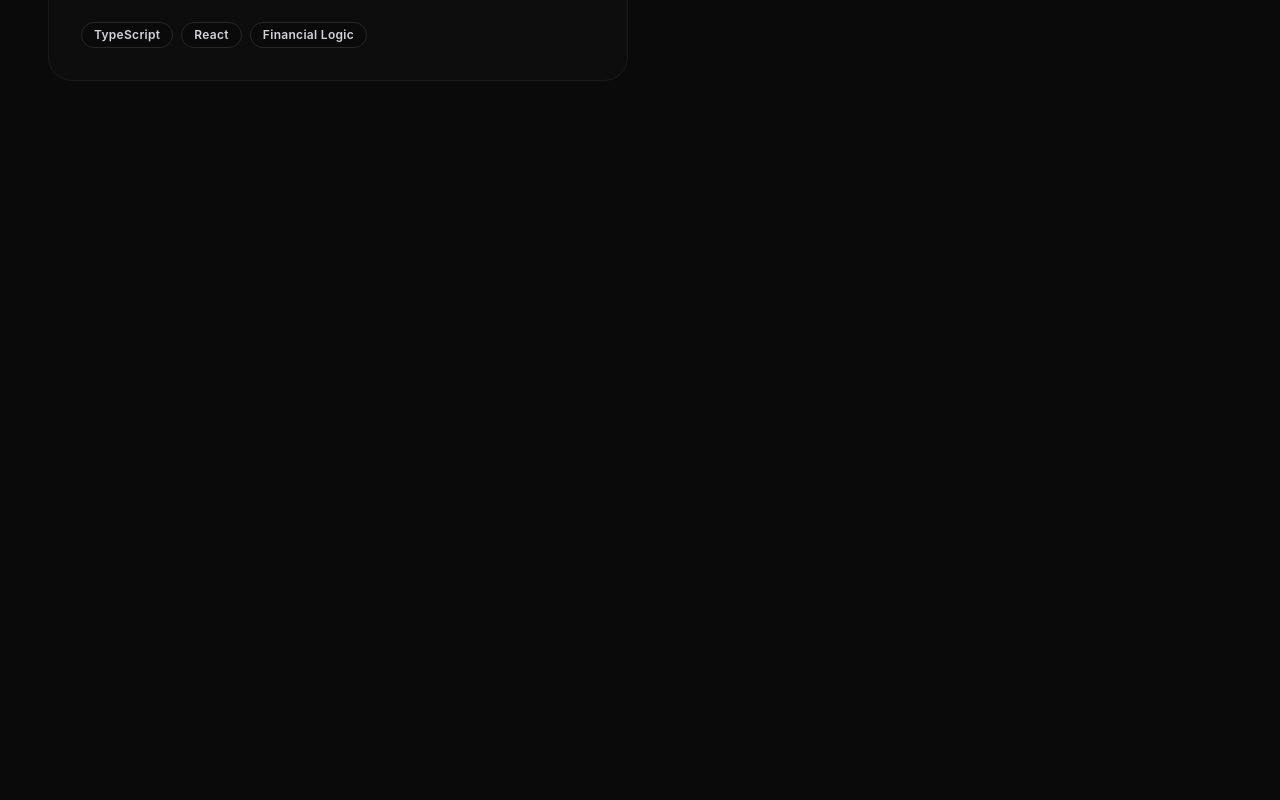
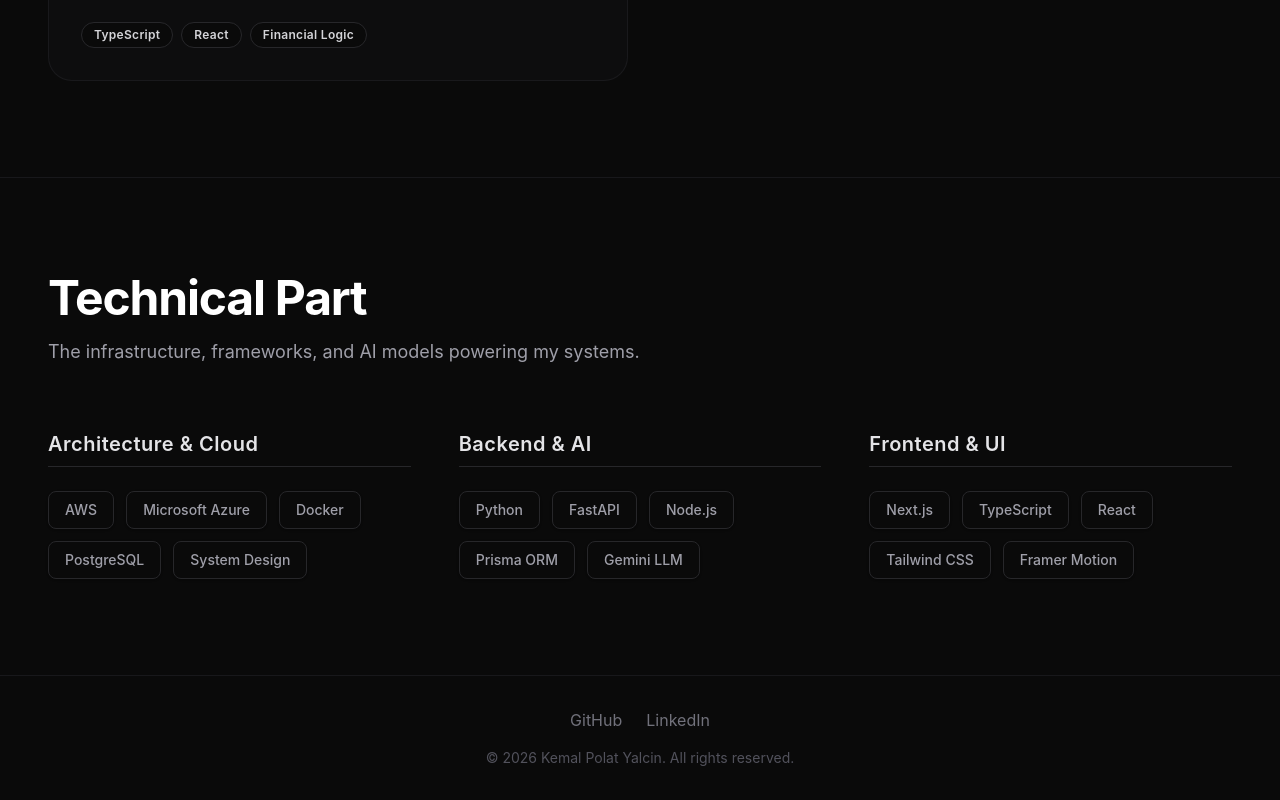
Before and after one commit to kemalpolatyalcin/kemal-portfolio, a Next.js app: page / in a window 1280 px wide. Shown: the part 1734-2534 px from the top of the page. Before the commit the page ends 1911 px from the top, so only its background shows below. Built offline with nearby package versions, Linux system fonts and the light colour scheme.

Commit message:
added smooth scrolling and other infos

```diff
--- a/package.json
+++ b/package.json
@@ -10,6 +10,7 @@
   },
   "dependencies": {
     "@prisma/client": "^7.8.0",
+    "framer-motion": "^12.38.0",
     "next": "16.2.4",
     "react": "19.2.4",
     "react-dom": "19.2.4"
--- a/src/app/general.css
+++ b/src/app/general.css
@@ -1 +1,5 @@
 @import "tailwindcss";
+
+html {
+    scroll-behavior: smooth;
+}
--- a/src/app/layout.tsx
+++ b/src/app/layout.tsx
@@ -1,5 +1,6 @@
 import type { Metadata } from "next";
 import "./general.css";
+import { html } from "framer-motion/client";
 
 export const metadata: Metadata = {
     title: "Kemal Polat Yalcin | Full-Stack Developer",
@@ -13,7 +14,8 @@
 }) {
 
     return (
-        <html lang="en">
+
+        <html lang="en" className="scroll-smooth">
             <body className="antialiased bg-[#0a0a0a] text-white">
                 {children}
             </body>
--- a/src/app/page.tsx
+++ b/src/app/page.tsx
@@ -1,3 +1,6 @@
+"use client";
+import { animate } from "framer-motion";
+import "./general.css";
 export default function Home() {
 
     const projects = [
@@ -21,7 +24,7 @@
         },
         {
             title: "Educate",
-            description: "A global-scale technology initiative designed to  transform and innovate the traditional education model.",
+            description: "A global-scale technology initiative designed to transform and innovate the traditional education model.",
             tech: ["Architecture", "Global Scale", "Innovation"],
             link: "#"
         },
@@ -31,8 +34,33 @@
             tech: ["TypeScript", "React", "Financial Logic"],
             link: "#"
         }
+    ];
 
+    const techStack = [
+        {
+            category: "Architecture & Cloud",
+            skills: ["AWS", "Microsoft Azure", "Docker", "PostgreSQL", "System Design"]
+        },
+        {
+            category: "Backend & AI",
+            skills: ["Python", "FastAPI", "Node.js", "Prisma ORM", "Gemini LLM"]
+        },
+        {
+            category: "Frontend & UI",
+            skills: ["Next.js", "TypeScript", "React", "Tailwind CSS", "Framer Motion"]
+        }
     ];
+
+    const scrollToProjects = () => {
+        const target = document.getElementById("projects");
+        if (target) {
+            const targetPosition = target.getBoundingClientRect().top + window.scrollY;
+            window.scrollTo({
+                top: targetPosition,
+                behavior: "smooth"
+            });
+        }
+    };
 
     return (
         <div className="min-h-screen bg-[#0a0a0a] text-white selection:bg-white selection:text-black">
@@ -51,20 +79,23 @@
                     </div>
 
                     <div className="flex flex-col sm:flex-row items-center justify-center gap-4 pt-4 animate-in fade-in slide-in-from-bottom-8 duration-1000 delay-500">
-                        <button className="w-full sm:w-auto px-10 py-4 bg-white text-black text-sm font-bold rounded-full hover:scale-105 active:scale-95 transition-all duration-300 shadow-[0_0_20px_rgba(255,255,255,0.1)]">
+                        <button
+                            onClick={scrollToProjects}
+                            className="w-full sm:w-auto px-10 py-4 bg-white text-black text-center text-sm font-bold rounded-full hover:scale-105 active:scale-95 transition-all duration-300 shadow-[0_0_20px_rgba(255,255,255,0.1)]"
+                        >
                             View Projects
                         </button>
-                        <button className="w-full sm:w-auto px-10 py-4 border border-zinc-800 text-zinc-400 text-sm font-bold rounded-full hover:bg-zinc-900 hover:text-white active:scale-95 transition-all duration-300">
+                        <a href="mailto:kemalpolatkemal1@gmail.com" className="w-full sm:w-auto px-10 py-4 border border-zinc-800 text-zinc-400 text-sm font-bold rounded-full hover:bg-zinc-900 hover:text-white active:scale-95 transition-all duration-300">
                             Contact Me
-                        </button>
+                        </a>
                     </div>
                 </div>
             </main>
 
-            <section className="py-24 px-6 md:px-12 max-w-7xl mx-auto border-t border-zinc-900">
+            <section id="projects" className="py-24 px-6 md:px-12 max-w-7xl mx-auto border-t border-zinc-900">
                 <div className="mb-16">
                     <h2 className="text-3xl md:text-5xl font-bold tracking-tight text-white mb-4">
-                        Featured Architecture
+                        Architecture
                     </h2>
                     <p className="text-zinc-400 text-lg max-w-2xl">
                         A selection of my recent work in AI automation, scalable event systems, and global technology initiatives.
@@ -100,6 +131,51 @@
                     ))}
                 </div>
             </section>
+
+            <section className="py-24 px-6 md:px-12 max-w-7xl mx-auto border-t border-zinc-900">
+                <div className="mb-16 text-center md:text-left">
+                    <h2 className="text-3xl md:text-5xl font-bold tracking-tight text-white mb-4">
+                        Technical Part
+                    </h2>
+                    <p className="text-zinc-400 text-lg max-w-2xl">
+                        The infrastructure, frameworks, and AI models powering my systems.
+                    </p>
+                </div>
+                <div className="grid grid-cols-1 md:grid-cols-3 gap-12">
+                    {techStack.map((stack, index) => (
+                        <div key={index} className="space-y-6">
+                            <h3 className="text-xl font-semibold text-zinc-200 tracking-wide border-b border-zinc-800 pb-2">
+                                {stack.category}
+                            </h3>
+
+                            <div className="flex flex-wrap gap-3">
+                                {stack.skills.map((skill, i) => (
+                                    <span
+                                        key={i}
+                                        className="px-4 py-2 bg-[#0a0a0a] border border-zinc-800 rounded-lg text-sm text-zinc-400 font-medium hover:border-zinc-500 hover:text-white hover:-translate-y-1 transition-all duration-300 cursor-default shadow-sm"
+                                    >
+                                        {skill}
+                                    </span>
+                                ))}
+                            </div>
+                        </div>
+                    ))}
+                </div>
+            </section>
+
+            <footer className="py-8 text-center border-t border-zinc-900">
+                <div className="flex justify-center gap-6 mb-4">
+                    <a href="https://github.com/kemalpolatyalcin" target="_blank" rel="noreferrer" className="text-zinc-500 hover:text-white transition-colors">
+                        GitHub
+                    </a>
+                    <a href="https://www.linkedin.com/in/kemal-polat-yal%C3%A7%C4%B1n-232aa3197/" target="_blank" rel="noreferrer" className="text-zinc-500 hover:text-white transition-colors">
+                        LinkedIn
+                    </a>
+                </div>
+                <p className="text-zinc-600 text-sm">
+                    © {new Date().getFullYear()} Kemal Polat Yalcin. All rights reserved.
+                </p>
+            </footer>
         </div>
     );
 }
```
Also changed, not shown: 1 other file (tests, documents, lock files or other folders).
